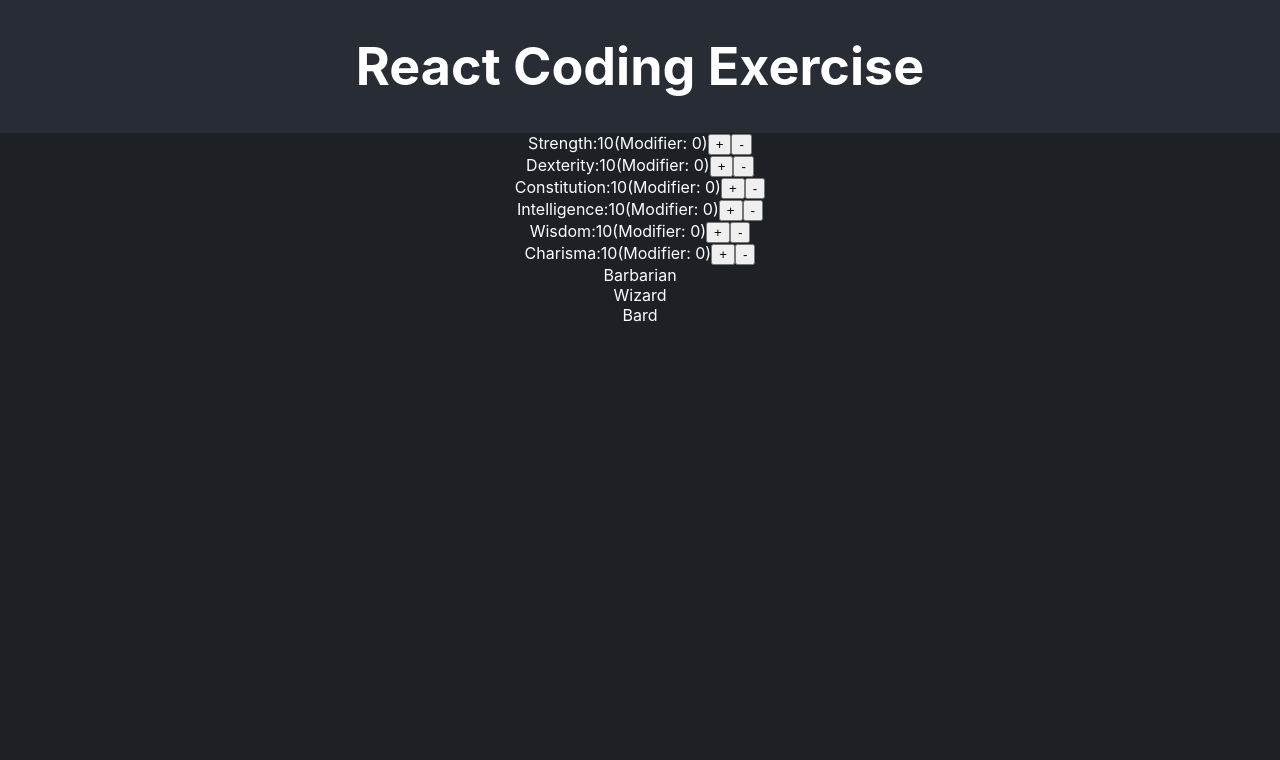
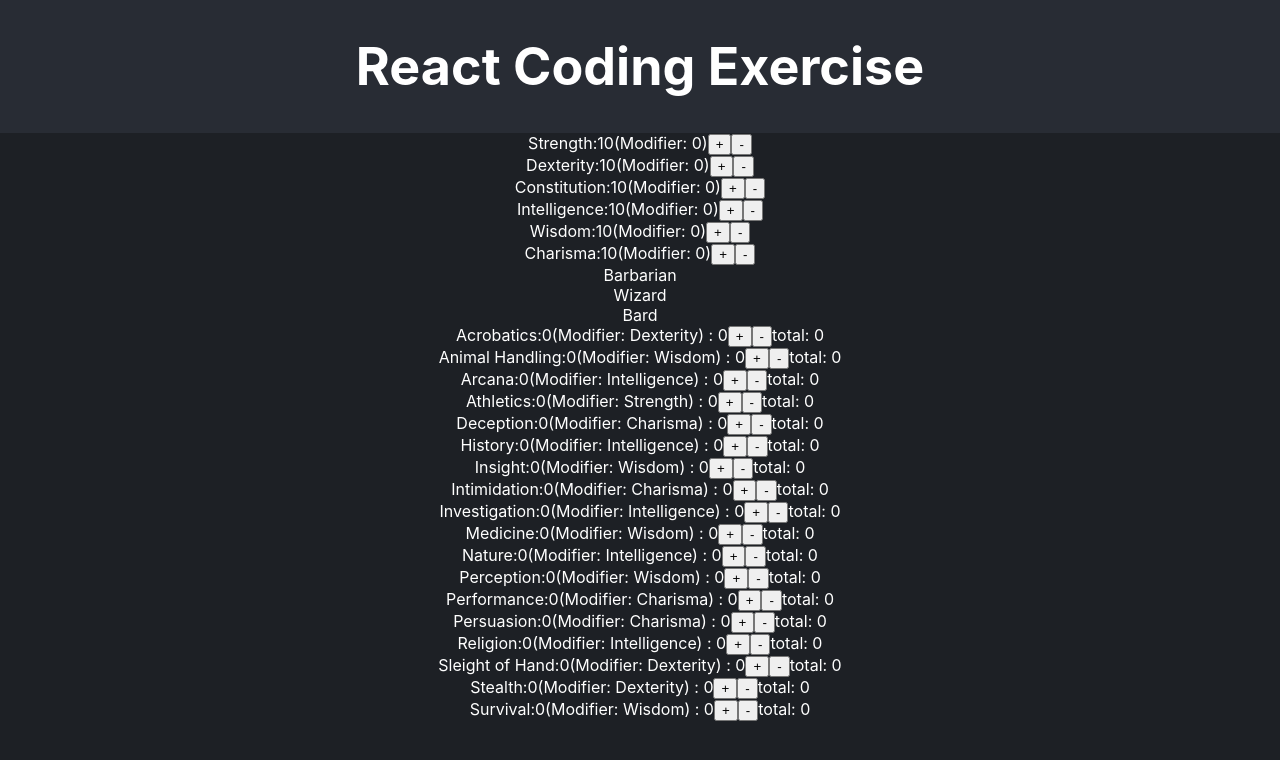
Before and after one commit to terryluan12/recruiting-webapp-character, a React (Create React App) app: page / in a window 1280 px wide. Shown: the top 760 px of the page. Built offline with nearby package versions, Linux system fonts and the light colour scheme.

Commit message:
Implemented SkillsSection

```diff
--- a/src/components/Person.tsx
+++ b/src/components/Person.tsx
@@ -2,6 +2,7 @@ import { AttributeSection } from './AttributeSection'
 import { ClassSection } from './ClassSection'
 import { useState } from 'react';
 import { ATTRIBUTE_LIST, CLASS_LIST, SKILL_LIST } from '../consts';
+import { SkillsSection } from './SkillsSection';
 
 export const PersonSection = () => {
     const [totalPoints, setTotalPoints] = useState(0);
@@ -20,6 +21,7 @@ export const PersonSection = () => {
                               attributeState={attributeState} setAttributeState={setAttributeState}
                               modifierState={modifierState} setModifierState={setModifierState} />
             <ClassSection classes={CLASS_LIST} attributeState={attributeState} />
+            <SkillsSection skills={SKILL_LIST} />
         </section>
     )
 }
--- /dev/null
+++ b/src/components/SkillsSection.tsx
@@ -0,0 +1,45 @@
+import { useState } from 'react';
+
+export const SkillsSection = ({ skills }) => {
+    const [totalPoints, setTotalPoints] = useState(10);
+    const [skillsState, setSkillsState] = useState(
+        skills.reduce((acc, skill) => {
+            acc[skill] = 0;
+            return acc;
+        }, {} as { [key: string]: number })
+    );
+
+    const handleIncrement = (attribute: string) => {
+        setSkillsState({
+            ...skillsState,
+            [attribute]: skillsState[attribute] + 1
+        });
+    }
+
+    const handleDecrement = (attribute: string) => {
+        setSkillsState({
+            ...skillsState,
+            [attribute]: skillsState[attribute] - 1
+        });
+    }
+
+    return (
+        <section className="App-section">
+            {
+                skills.map((skill) => (
+                    <div key={skill}>
+                            <div>
+                            {skill.name}:
+                            {skillsState[skill]}
+                            (Modifier: {skill.attributeModifier})
+                            : {skillsState[skill]}
+                            <button onClick={() => handleIncrement(skill)}>+</button>
+                            <button onClick={() => handleDecrement(skill)}>-</button>
+                            total: {skillsState[skill]}
+                            </div>
+                    </div>
+                ))
+            }
+        </section>
+    )
+}
```
